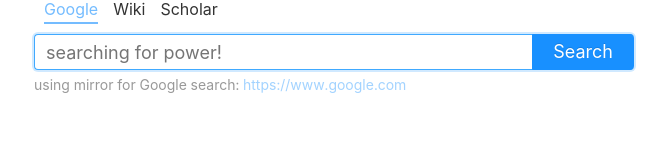
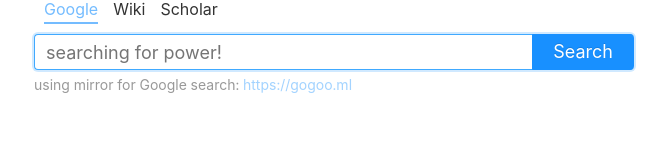
Before and after one commit to oe/search, a React (Vite) app: page / in a window 1280 px wide. Shown: the part 141-300 px from the top of the page, without its empty margins (306-973 px from the left). Built offline with nearby package versions, Linux system fonts and the light colour scheme.

Commit message:
refactor: update mirror usage

```diff
--- a/src/search/index.tsx
+++ b/src/search/index.tsx
@@ -1,5 +1,5 @@
 import React, { useRef, useState, useEffect } from 'react'
-import { doSearch, getAvailableMirrorOf, initialSearchParams } from './utils'
+import { doSearch, getAvailableMirrorOf, initialSearchParams, IMirrorResult } from './utils'
 import './style.scss'
 
 
@@ -9,13 +9,20 @@
     help: () => {
       const [url, setUrl] = useState('')
       useEffect(() => {
-        getAvailableMirrorOf('google').then(u => setUrl(u))
+        getAvailableMirrorOf('google').then(u => setUrl(u.url))
       }, [])
       return <span>using mirror for Google search: {!url ? 'detecting' : <a href={url} target="_blank">{url}</a>}</span>
     }
   },
   {
     name: 'wiki',
+    help: () => {
+      const [url, setUrl] = useState('')
+      useEffect(() => {
+        getAvailableMirrorOf('wiki').then(u => setUrl(u.url))
+      }, [])
+      return <span>using mirror for Wiki search: {!url ? 'detecting' : <a href={url} target="_blank">{url}</a>}</span>
+    }
   },
   {
     name: 'scholar',
@@ -23,8 +30,8 @@
       const [url, setUrl] = useState('')
       const [sci, setSci] = useState('')
       useEffect(() => {
-        getAvailableMirrorOf('scholar').then(u => setUrl(u))
-        getAvailableMirrorOf('sci-hub').then(u => setSci(u))
+        getAvailableMirrorOf('scholar').then(u => setUrl(u.url))
+        getAvailableMirrorOf('sci-hub').then(u => setSci(u.url))
       }, [])
       return (<span>using mirror for Scholar search: {!url ? 'detecting' : <a href={url} target="_blank">{url}</a>} {sci ? <>, or you can try <a href={sci} target="_blank">sci-hub</a> instead</> : '' }</span>)
     }
@@ -54,6 +61,11 @@
 }
 
 
+// function SLink(props: IMirrorResult) {
+
+// }
+
+
 function HelpInfo (props: {cat: string}) {
   const Tip = searchCategories.find(category => category.name === props.cat)?.help
   return Tip ? <div className="help"><Tip /></div> : null
--- a/src/search/mirrors.ts
+++ b/src/search/mirrors.ts
@@ -1,5 +1,5 @@
-const mirrors = [
-  {
+const mirrors = {
+  google: {
     name: 'google',
     path: '/search?q=%q',
     urls: [
@@ -16,15 +16,16 @@
     ],
     alternative: 'https://www.library.ac.cn'
   },
-  {
+  wiki: {
     name: 'wiki',
     path: '/wiki/Special:Search/%q',
     urls: [
       'https://www.wikipedia.org',
       'https://www.wikipedia.iwiki.eu.org',
+      'https://wiki.ry4.me'
     ],
   },
-  {
+  scholar: {
     name: 'scholar',
     path: '/scholar?q=%q',
     urls: [
@@ -36,7 +37,7 @@
       'https://x.sci-hub.org.cn',
     ]
   },
-  {
+  'sci-hub': {
     name: 'sci-hub',
     urls: [
       'https://sci-hub.tf',
@@ -45,7 +46,7 @@
       'https://sci-hub.se',
     ]
   }
-]
+}
 
 console.log('Google mirrors form Universities: https://www.library.ac.cn/')
 
--- a/src/search/utils.ts
+++ b/src/search/utils.ts
@@ -1,94 +1,59 @@
+import { Interface } from 'readline'
 import mirrors from './mirrors'
+
+const APP_START_AT = Date.now()
 
 export function isUrlAccessible(url: string) {
   const u = new URL(url)
   const imageUrl = u.origin + '/favicon.ico'
   const startedAt = Date.now()
   const img = new Image()
-  return new Promise<{url: string, time: number}>((resolve, reject) => {
+  return new Promise<{url: string, time: number, isFailed?: boolean}>((resolve) => {
     img.onload = () => {
       resolve({url, time: Date.now() - startedAt})
     }
     img.onerror = (e) => {
-      reject({url, time: Date.now() - startedAt, e})
+      resolve({isFailed: true, url, time: Date.now() - startedAt})
     }
     img.src = imageUrl
   })
 }
 
-interface ITask {
-  url: string
-  taskID: number
+export function isUrlsAccessible(urls: string[], maxParallel = 5) {
+  const tasks = urls.slice(0).reverse()
+  let isFullFilled = false
+  return new Promise<{isFailed: boolean, url: string}>((resolve) => {
+    const doCallback = (result: any) => {
+      if (isFullFilled) return
+      isFullFilled = true
+      resolve(result)
     }
 
-// all urls need to check
-let URLS_QUEUE: ITask[] = []
-// max checking task at the same time
-const MAX_PARALLEL = 5
-// checking task count which are undone
-let resInUse = 0
-// batch task id
-let taskID = 0
-// task info, including task count, official url, promise resolve
-let taskInfos: {[k: number]: {taskCount: number, resolve: Function, officialUrl: string}} = {}
-
-const doCallback = (result?: any) => {
-  // release checking task resource
-  --resInUse
-  // task is unresolved
-  if (taskInfos[result.taskID]) {
-    // decrease task count
-    --taskInfos[result.taskID].taskCount
-    // success
-    if (result.url) {
-      const cID = result.taskID
-      console.info('official result', result)
-      taskInfos[result.taskID].resolve(result)
-      // remove all pending task in the queue with the resolved taskID
-      URLS_QUEUE = URLS_QUEUE.filter(itm => itm.taskID !== cID)
-      delete taskInfos[result.taskID]
-      // failed and no more tasks to wait
-    } else if (!taskInfos[result.taskID].taskCount) {
-      // mark as failed and return the official url
-      taskInfos[result.taskID].resolve({fallback: taskInfos[result.taskID].officialUrl})
-      delete taskInfos[result.taskID]
-    }
-  }
-  // do rest task in queue by rest resource amount
-  if (URLS_QUEUE.length) {
-    URLS_QUEUE.splice(0, MAX_PARALLEL - resInUse).forEach(checkUrl)
+    const doNext = () => {
+      if (isFullFilled) return
+      const nextUrl = urls.pop()
+      if (nextUrl) {
+        checkUrl(nextUrl)
+      } else {
+        resolve({isFailed: true, url: urls[0]})
       }
     }
 
-const checkUrl = (task: ITask) => {
-  // occupy a resource
-  ++resInUse
-
-  isUrlAccessible(task.url)
+    const checkUrl = (url: string) => {
+      isUrlAccessible(url)
       .then(res => {
-    const result = Object.assign(res, {taskID: task.taskID})
-    doCallback(result)
+        doCallback(res)
+        doNext()
       })
       .catch(e => {
-    doCallback({taskID: task.taskID})
+        doNext()
       })
     }
 
-export function isUrlsAccessible(urls: string[]) {
-  ++taskID
-  URLS_QUEUE.push(...urls.map(url => ({taskID, url})))
-  return new Promise((resolve) => {
-    taskInfos[taskID] = {
-      taskCount: urls.length,
-      resolve,
-      officialUrl: urls[0]
+    tasks.splice(-maxParallel).forEach(checkUrl)
+  })
 }
 
-
-    // run
-    URLS_QUEUE.splice(0, MAX_PARALLEL - resInUse).forEach(checkUrl)
-  })
-}
 
 export function getCurrentSearchParams() {
   const search = location.search.replace(/^\?/, '')
@@ -101,7 +66,8 @@
     type: searchParams.get('type') || 'google',
     q: searchParams.get('q')
   }
-  if (mirrors.every(mirror => mirror.name !== result.type)) {
+  // @ts-ignore
+  if (!mirrors[result.type]) {
     result.type = 'google'
   }
   return result
@@ -109,54 +75,39 @@
 
 export const initialSearchParams = getCurrentSearchParams()
 
-type IMirrorResult = {url: string} | {fallback: string}
-
-const mirrorsResult: { [k: string]: Promise<IMirrorResult> } = {};
-
-function runAllMirrorsCheck() {
-  const allMirrors = mirrors.slice()
-  if (initialSearchParams.type) {
-    const idx = allMirrors.findIndex(mirror => mirror.name === initialSearchParams.type)
-    if (idx > 0) {
-      const first = allMirrors.splice(idx, 1)
-      allMirrors.unshift(first[0])
-    }
-  }
-  allMirrors.map(mirror => {
-    const promise = isUrlsAccessible(mirror.urls) as Promise<IMirrorResult>
-    mirrorsResult[mirror.name] = promise
-  })
-}
-
-setTimeout(runAllMirrorsCheck, 200)
-
-
 function encodeQuery (kwd: string) {
   return encodeURIComponent(kwd).replace(/%20/g, "+")
 }
 
-export async function getAvailableMirrorOf(type: string) {
+export interface IMirrorResult {
+  isFailed?: boolean,
+  url: string
+}
+
+const mirrorsResult: { [k: string]: Promise<IMirrorResult> } = {};
+
+export function getAvailableMirrorOf(type: string): Promise<IMirrorResult> {
   const promise = mirrorsResult[type]
-  if (promise) {
-    const result = await promise
+  if (promise) return promise
   // @ts-ignore
-    return result.url || result.fallback
-  } else {
-    return new Promise((resolve, reject) =>{
+  const mirror = mirrors[type]
+  const result = new Promise<IMirrorResult>((resolve) =>{
     setTimeout(() => {
-        getAvailableMirrorOf(type).then(resolve)
-      }, 200)
+      isUrlsAccessible(mirror.urls).then(resolve)
+    }, Math.max(200 - (Date.now() - APP_START_AT), 0) )
   })
-  }
+  // @ts-ignore
+  mirrorsResult[type] = result
+  return result
 }
 
 export async function doSearch(type: string, kwd: string) {
-  if (!mirrors.some(mirror => mirror.name === type)) type = 'google'
-  const mirror = mirrors.find(mirror => mirror.name === type)
+  // @ts-ignore
+  const mirror = mirrors[type] || mirrors.google
   const encodedKwd = encodeQuery(kwd)
-  const result = await mirrorsResult[type]
+  const result = await getAvailableMirrorOf(mirror.name)
   // @ts-ignore
-  const url = (result.url || result.fallback) + mirror.path
+  const url = result.url + mirror.path
   openUrl(url.replace('%q', encodedKwd))
 }
 
```
Lines whose indentation alone changed are shown as unchanged.
